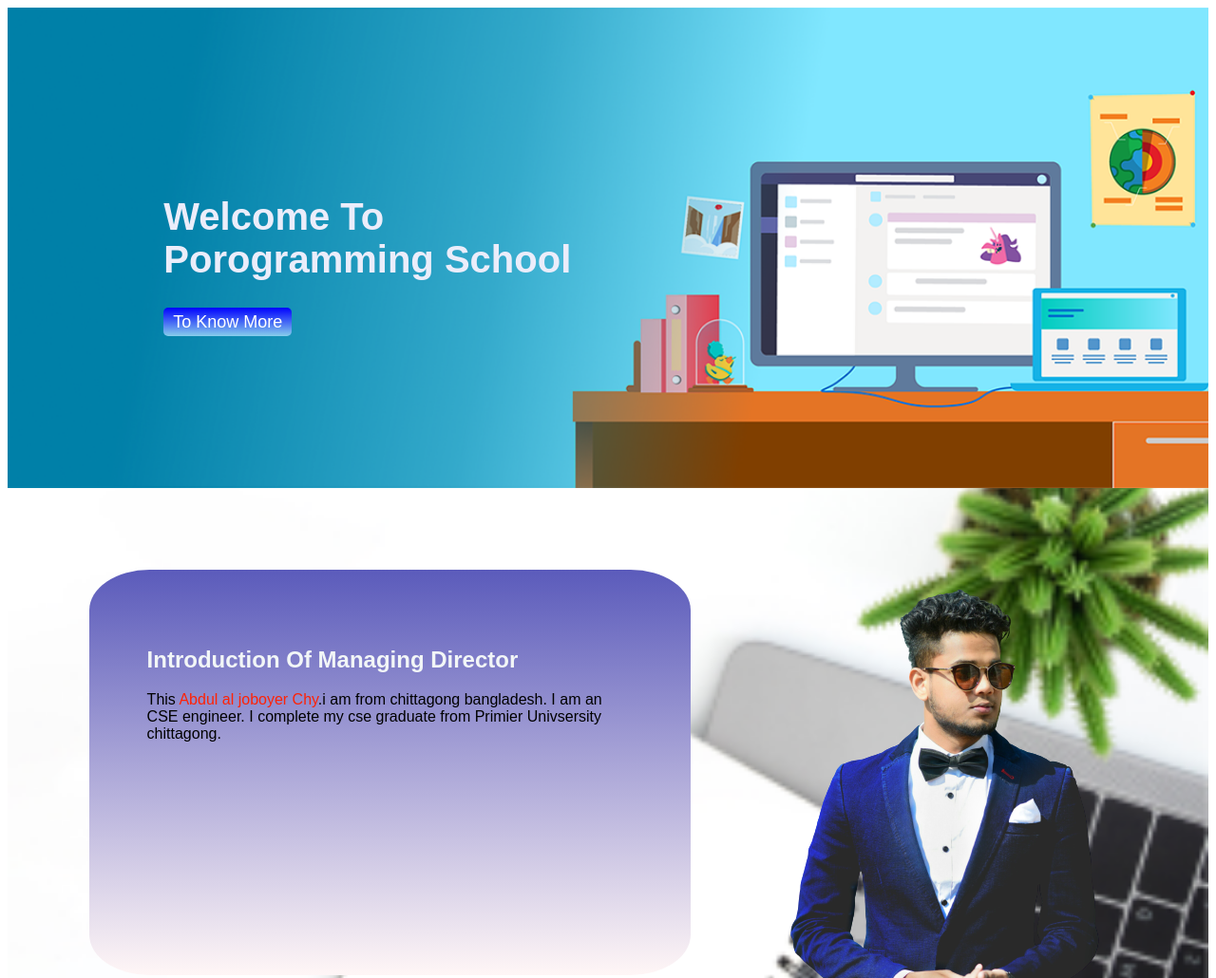
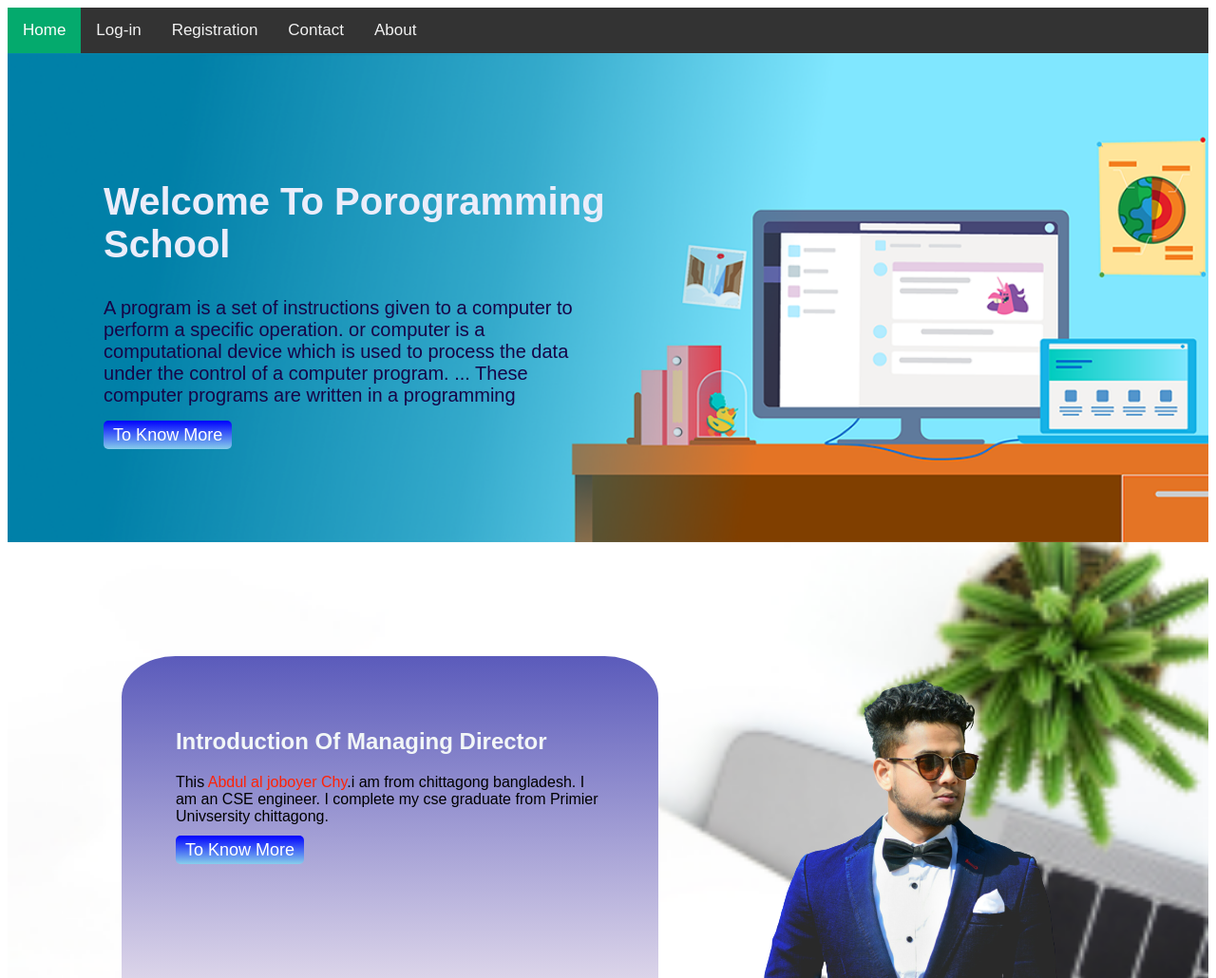
Before and after one commit to Aljoboyer/Welcome-Portfolio, a plain HTML site: page index.html in a window 1280 px wide. Shown: the top 1030 px of the page at 95% size. Drawn offline with Linux system fonts and the light colour scheme; a web font is replaced by a local one.

Commit message:
with top-navbar

```diff
--- a/index.html
+++ b/index.html
@@ -12,10 +12,18 @@
 </head>
 
 <body>
+    <div class="topnav">
+        <a class="active" href="#home">Home</a>
+        <a href="#news">Log-in</a>
+        <a href="#contact">Registration</a>
+        <a href="#contact">Contact</a>
+        <a href="#about">About</a>
+      </div>
     <section  class="first-se">
+
         <div class="first-s-d">
                 <h1>Welcome To Porogramming School</h1>
-
+               <p>A program is a set of instructions given to a computer to perform a specific operation. or computer is a computational device which is used to process the data under the control of a computer program. ... These computer programs are written in a programming</p>
             <a class="link-button" href="">To Know More</a>
         </div>
     </section>
@@ -25,6 +33,7 @@
             <p> This <span class="spam-class">Abdul al joboyer Chy</span>.i am from chittagong          bangladesh.
                 I am an CSE engineer. I complete my cse graduate from Primier Univsersity chittagong.
             </p>
+            <a class="link-button" href="">To Know More</a>
         </div>
         <div class="secon-se-d-two">
             <img src="images\1625393835726-removebg-preview.png" alt="">
--- a/style.css
+++ b/style.css
@@ -22,15 +22,17 @@ section{
     display: flex;
     background-position: center;
     background-size: cover;
-    padding: 13%;
+    padding: 8%;
 
 }
 
 
 .first-s-d{
     width: 50%;
-
-
+}
+.first-s-d p{
+    color: rgb(22, 4, 71);
+    font-size: 20px;
 }
 
 
@@ -49,7 +51,7 @@ section{
     display: flex;
     background-position: center;
     background-size: cover;
-    padding: 2%;
+    padding: 5%;
 }
 .secon-se-d-one{
     width: 50%;
@@ -58,6 +60,31 @@ section{
     margin: 5%;
     border-radius: 10%;
 }
-.secon-se-d-two{
 
-}
+/* Add a black background color to the top navigation */
+.topnav {
+    background-color: #333;
+    overflow: hidden;
+  }
+
+  /* Style the links inside the navigation bar */
+  .topnav a {
+    float: left;
+    color: #f2f2f2;
+    text-align: center;
+    padding: 14px 16px;
+    text-decoration: none;
+    font-size: 17px;
+  }
+
+  /* Change the color of links on hover */
+  .topnav a:hover {
+    background-color: #ddd;
+    color: black;
+  }
+
+  /* Add a color to the active/current link */
+  .topnav a.active {
+    background-color: #04AA6D;
+    color: white;
+  }
```
